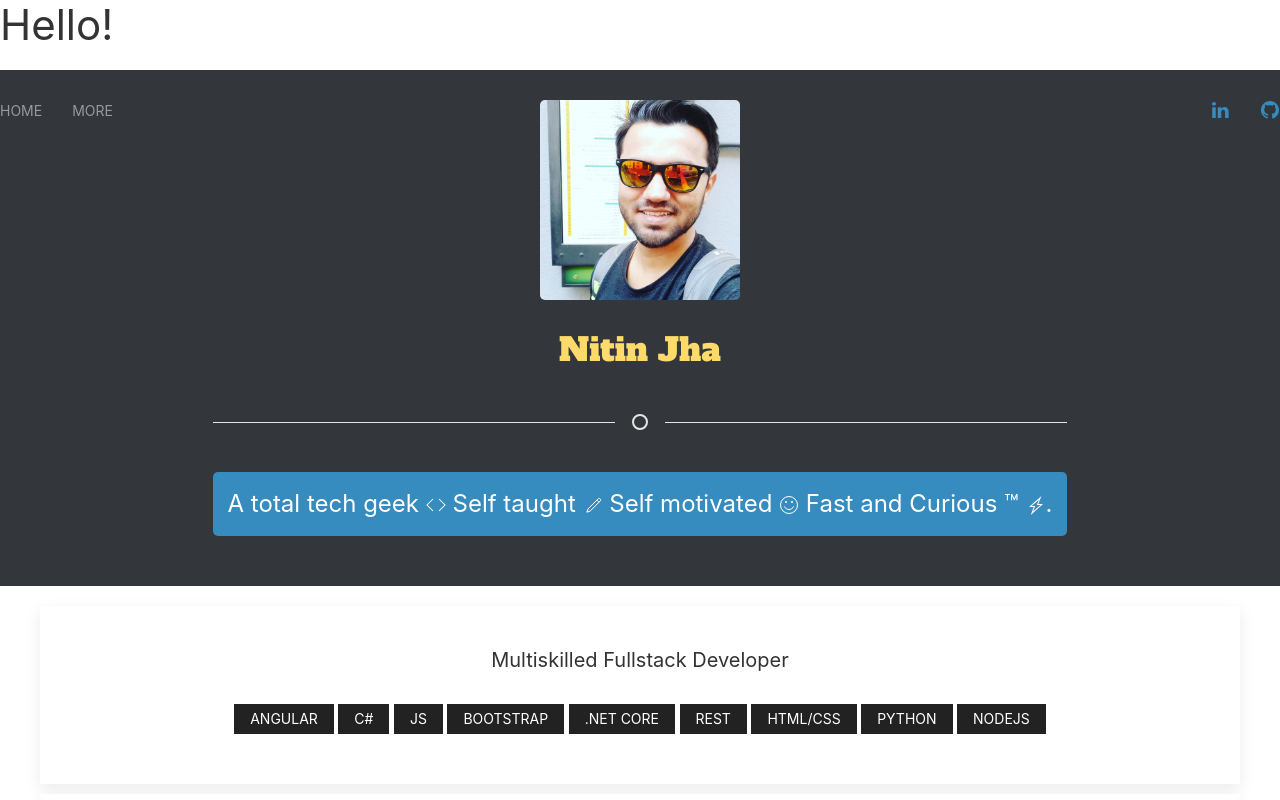
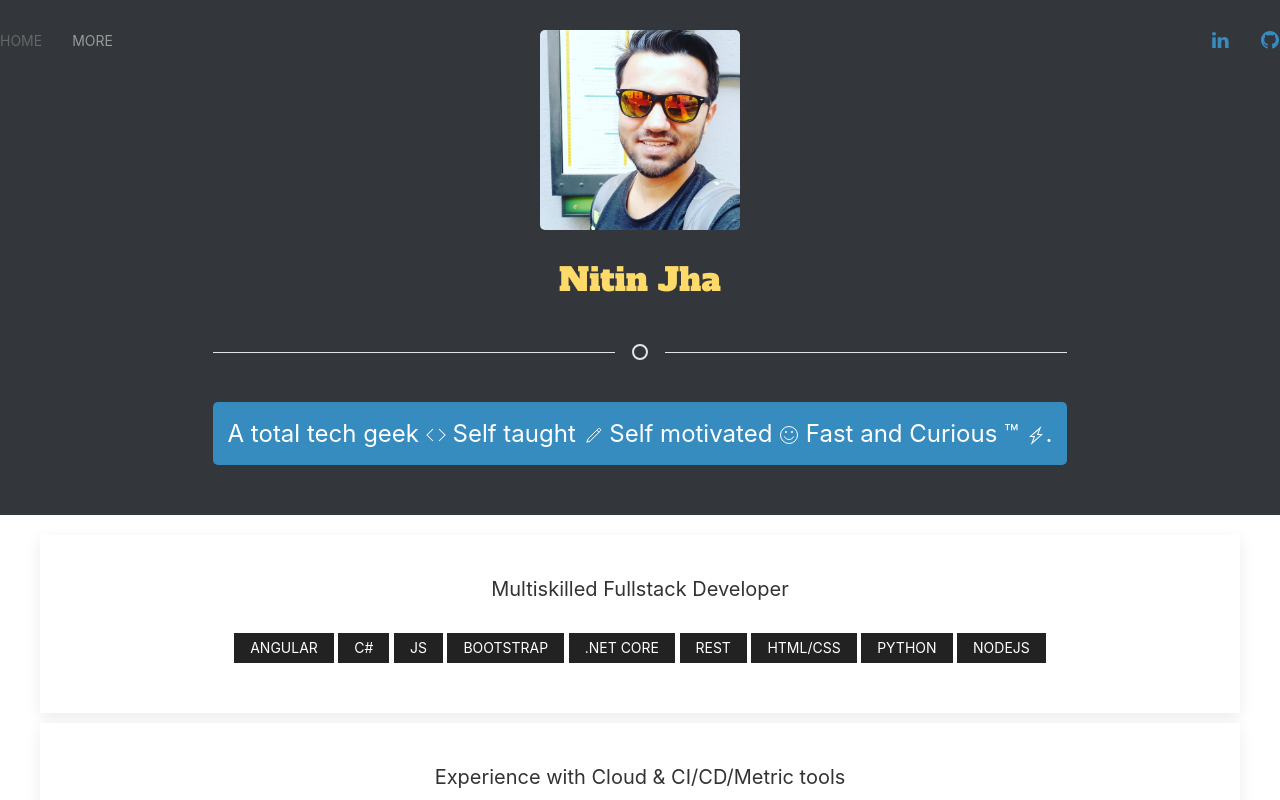
Before and after one commit to codekebabs/codekebabs.github.io, a plain HTML site: page index.html in a window 1280 px wide. Shown: the top 800 px of the page. Drawn offline with nearby package versions, Linux system fonts and the light colour scheme.

Commit message:
Update index.html

```diff
--- a/index.html
+++ b/index.html
@@ -17,8 +17,7 @@
 </head>
 
 <body>
-    <h1>Hello!</h1>
-    <header-nav tabindex="0"></header-nav>
+      <header-nav tabindex="0"></header-nav>
     <div class="uk-container uk-text-center uk-margin uk-animation-toggle">
 
         <div class="profile-details">
```
